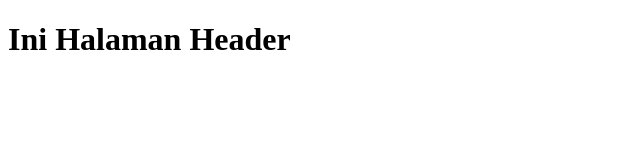
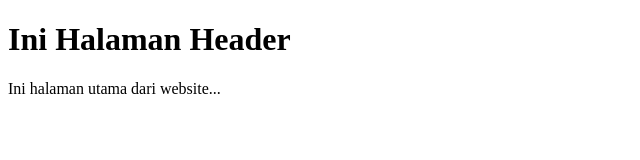
Before and after one commit to febyyoladwiputri/Pertemuan3, a plain HTML site: page index.html in a window 1280 px wide. Shown: the whole page, without its empty margins (0-640 px from the left). Drawn offline with Linux system fonts and the light colour scheme.

Commit message:
Menambahkan paraghrap di index

```diff
--- a/index.html
+++ b/index.html
@@ -8,5 +8,6 @@
     </head>
     <body>
         <h1>Ini Halaman Header</h1>
+        <p>Ini halaman utama dari website...</p>
     </body>
 </html>
```
